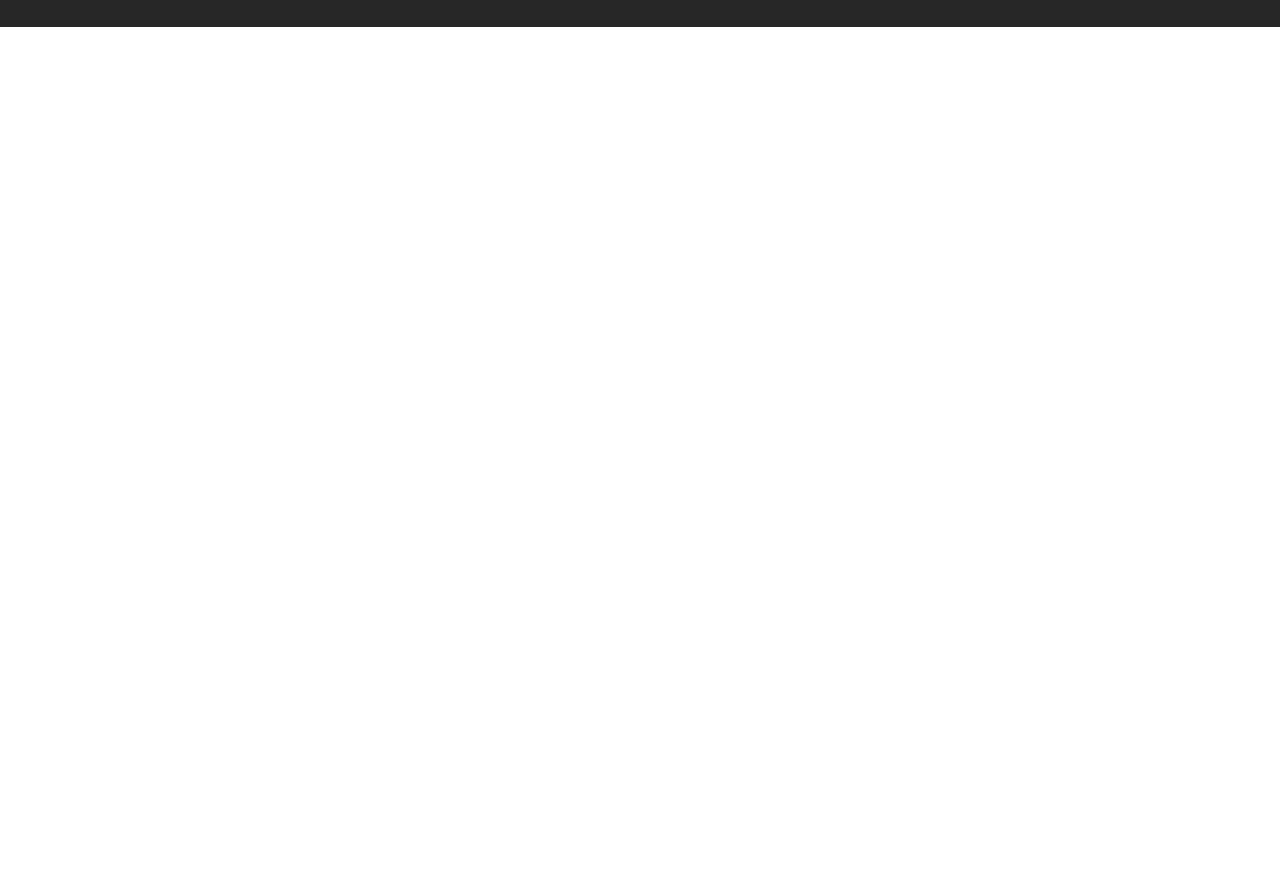
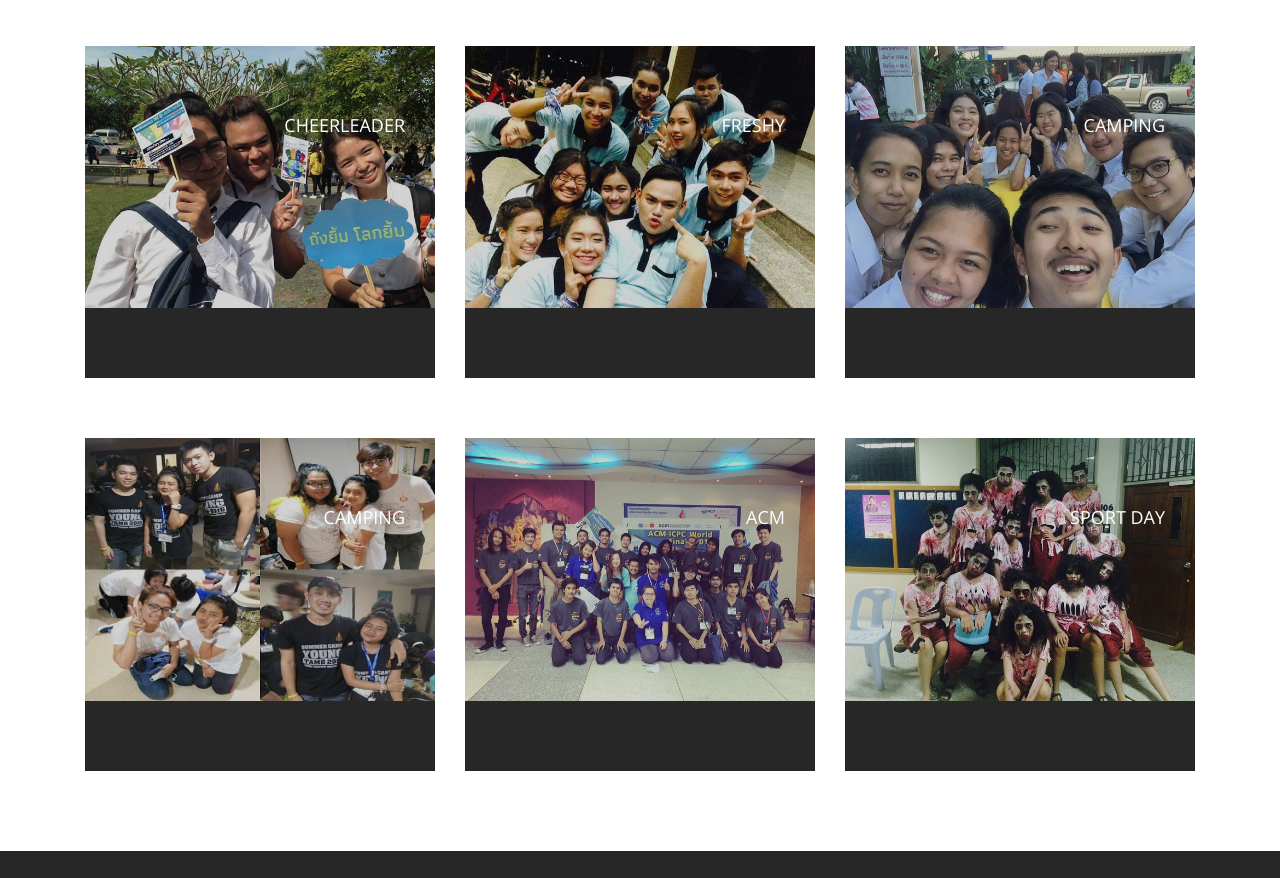
Before and after one commit to 5830213036/036Portfolio, a plain HTML site: page index.html in a window 1280 px wide. Shown: the part 766-1644 px from the top of the page. Before the commit the page ends 800 px from the top, so only its background shows below. Drawn offline with nearby package versions, Linux system fonts and the light colour scheme.

Commit message:
Add files via upload

```diff
--- a/index.html
+++ b/index.html
@@ -115,6 +115,72 @@
 		</div><!--/#about-slider-->
 	</div><!--/#slider-->
 
+  <div class="gallery">
+    <div class="text-center">
+      <h2>Gallery</h2>
+      <p> </p>
+    </div>
+    <div class="container">
+      <div class="col-md-4">
+        <figure class="effect-marley">
+          <img src="img/70.jpg" alt="" class="img-responsive"/>
+          <figcaption>
+            <h4>cheerleader</h4>
+            <p></p>
+          </figcaption>
+        </figure>
+      </div>
+      <div class="col-md-4">
+        <figure class="effect-marley">
+          <img src="img/72.jpg" alt="" class="img-responsive"/>
+          <figcaption>
+            <h4>Freshy</h4>
+            <p></p>
+          </figcaption>
+        </figure>
+      </div>
+      <div class="col-md-4">
+        <figure class="effect-marley">
+          <img src="img/73.jpg" alt="" class="img-responsive"/>
+          <figcaption>
+            <h4>Camping</h4>
+            <p></p>
+          </figcaption>
+        </figure>
+      </div>
+    </div>
+
+    <div class="container">
+      <div class="col-md-4">
+        <figure class="effect-marley">
+          <img src="img/28.jpg" alt="" class="img-responsive"/>
+          <figcaption>
+            <h4>Camping</h4>
+            <p></p>
+          </figcaption>
+        </figure>
+      </div>
+      <div class="col-md-4">
+        <figure class="effect-marley">
+          <img src="img/27.jpg" alt="" class="img-responsive"/>
+          <figcaption>
+            <h4>ACM</h4>
+            <p></p>
+          </figcaption>
+        </figure>
+      </div>
+      <div class="col-md-4">
+        <figure class="effect-marley">
+          <img src="img/29.jpg" alt="" class="img-responsive"/>
+          <figcaption>
+            <h4>Sport Day</h4>
+            <p></p>
+          </figcaption>
+        </figure>
+      </div>
+    </div>
+  </div>
+
 
   	<div class="sub-footer">
   		<div class="container">
```
